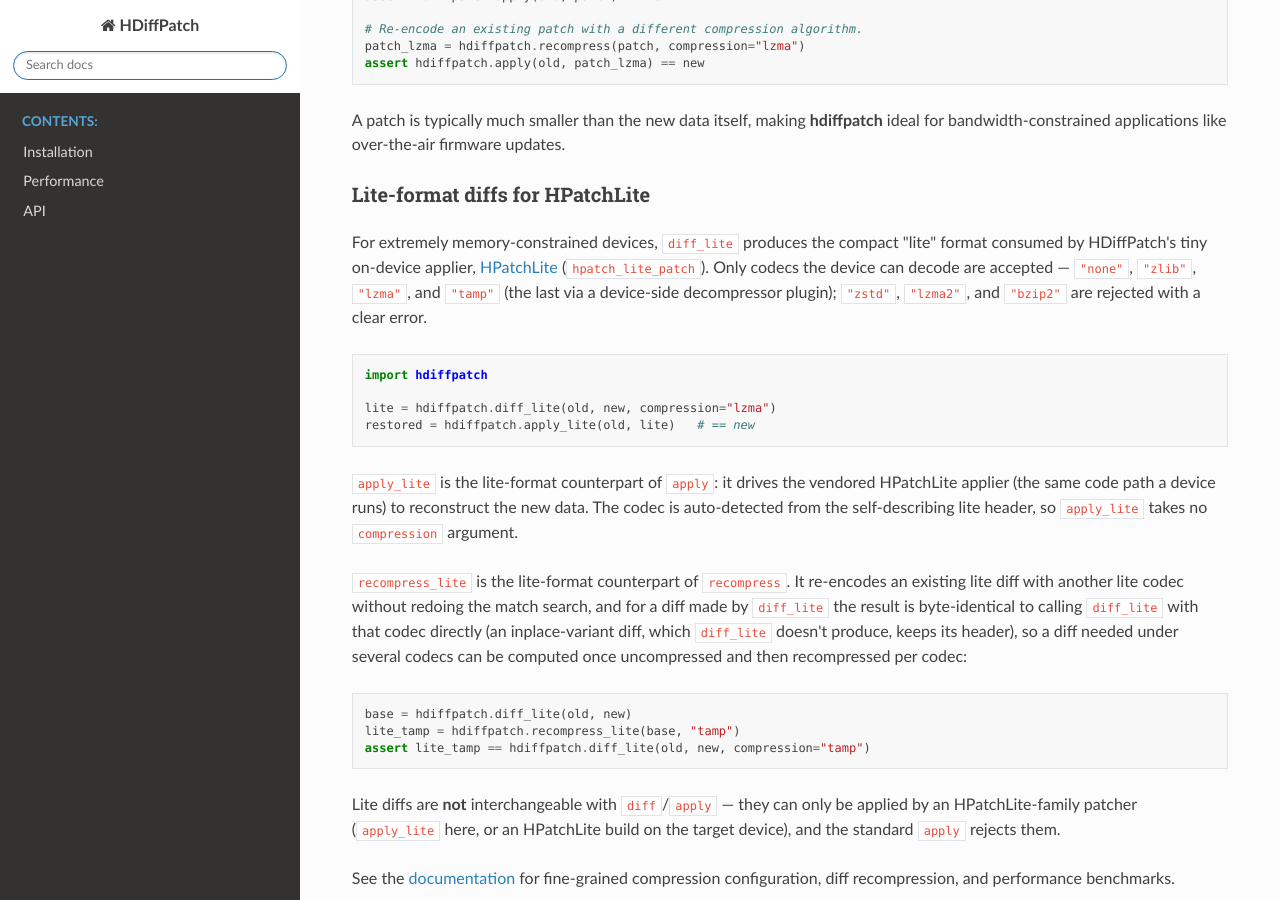
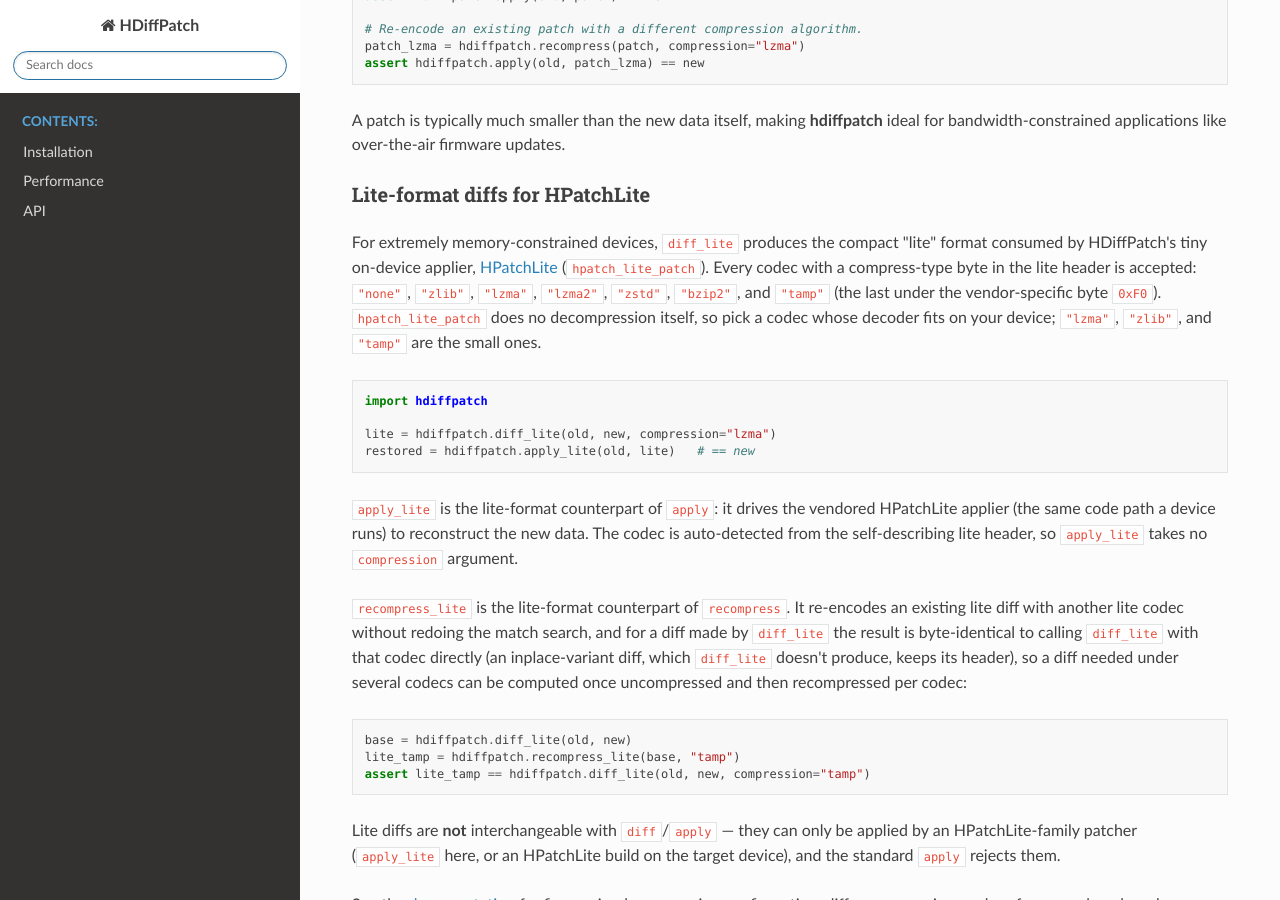
Before and after one commit to BrianPugh/hdiffpatch-python, a Sphinx documentation site: the page built from docs/source/index.rst, in a window 1280 px wide and 900 px high, scrolled down 976 px. Built offline with Sphinx 7.4.7 and the Read the Docs theme 3.1.0, drawn with Linux system fonts in a browser that asks for light colours.

Commit message:
Allow lzma2, zstd and bzip2 in lite diffs
The lite header defines compress-type bytes for lzma2 (4), zstd (5) and
bzip2 (6), and hpatch_lite_patch does no decompression itself, so which
codecs a device can apply depends only on the decoders it links.
diff_lite, apply_lite and recompress_lite now accept every codec with a
lite byte instead of rejecting these 3.

The lite round-trip validator now reuses get_decompress_plugin, which
already covers every codec.

Co-Authored-By: Claude Opus 5.5 <noreply@anthropic.com>
Claude-Session: https://claude.ai/code/session_01GJeXGckGxYcHpZDvGKL88t

````diff
--- a/README.md
+++ b/README.md
@@ -54,7 +54,7 @@ A patch is typically much smaller than the new data itself, making **hdiffpatch*
 
 ## Lite-format diffs for HPatchLite
 
-For extremely memory-constrained devices, `diff_lite` produces the compact "lite" format consumed by HDiffPatch's tiny on-device applier, [HPatchLite](https://github.com/sisong/HPatchLite) (`hpatch_lite_patch`). Only codecs the device can decode are accepted — `"none"`, `"zlib"`, `"lzma"`, and `"tamp"` (the last via a device-side decompressor plugin); `"zstd"`, `"lzma2"`, and `"bzip2"` are rejected with a clear error.
+For extremely memory-constrained devices, `diff_lite` produces the compact "lite" format consumed by HDiffPatch's tiny on-device applier, [HPatchLite](https://github.com/sisong/HPatchLite) (`hpatch_lite_patch`). Every codec with a compress-type byte in the lite header is accepted: `"none"`, `"zlib"`, `"lzma"`, `"lzma2"`, `"zstd"`, `"bzip2"`, and `"tamp"` (the last under the vendor-specific byte `0xF0`). `hpatch_lite_patch` does no decompression itself, so pick a codec whose decoder fits on your device; `"lzma"`, `"zlib"`, and `"tamp"` are the small ones.
 
 ```python
 import hdiffpatch
--- a/docs/source/Performance.rst
+++ b/docs/source/Performance.rst
@@ -55,7 +55,7 @@ tamp              40.5         1.1             15.1    110,711          16.6%
 Standard vs. lite
 ~~~~~~~~~~~~~~~~~~
 
-HPatchLite is HDiffPatch's tiny on-device applier format (``hpatch_lite_patch``), built for minimal device RAM/flash. :func:`hdiffpatch.diff_lite` and :func:`hdiffpatch.apply_lite` produce and consume it; it is **not** interchangeable with :func:`hdiffpatch.diff`/:func:`hdiffpatch.apply`. The trade-off is a slightly larger diff for a much smaller device-side footprint, which does not appear in host apply times. Only codecs HPatchLite can decode are supported (none/zlib/lzma/tamp).
+HPatchLite is HDiffPatch's tiny on-device applier format (``hpatch_lite_patch``), built for minimal device RAM/flash. :func:`hdiffpatch.diff_lite` and :func:`hdiffpatch.apply_lite` produce and consume it; it is **not** interchangeable with :func:`hdiffpatch.diff`/:func:`hdiffpatch.apply`. The trade-off is a slightly larger diff for a much smaller device-side footprint, which does not appear in host apply times. Every codec with a lite compress-type byte is supported (none/zlib/lzma/lzma2/zstd/bzip2/tamp); the table covers the ones small enough to decode on a microcontroller.
 
 :func:`hdiffpatch.recompress_lite` is the lite counterpart of :func:`hdiffpatch.recompress`: it re-encodes an existing lite diff's body without redoing the match search, and for a diff made by :func:`hdiffpatch.diff_lite` its output is byte-identical to calling :func:`hdiffpatch.diff_lite` with the target codec. The *lite recompress* column times re-encoding a precomputed uncompressed lite diff, so to produce one lite diff under several codecs:
 
````
Also changed, not shown: 4 other files.
